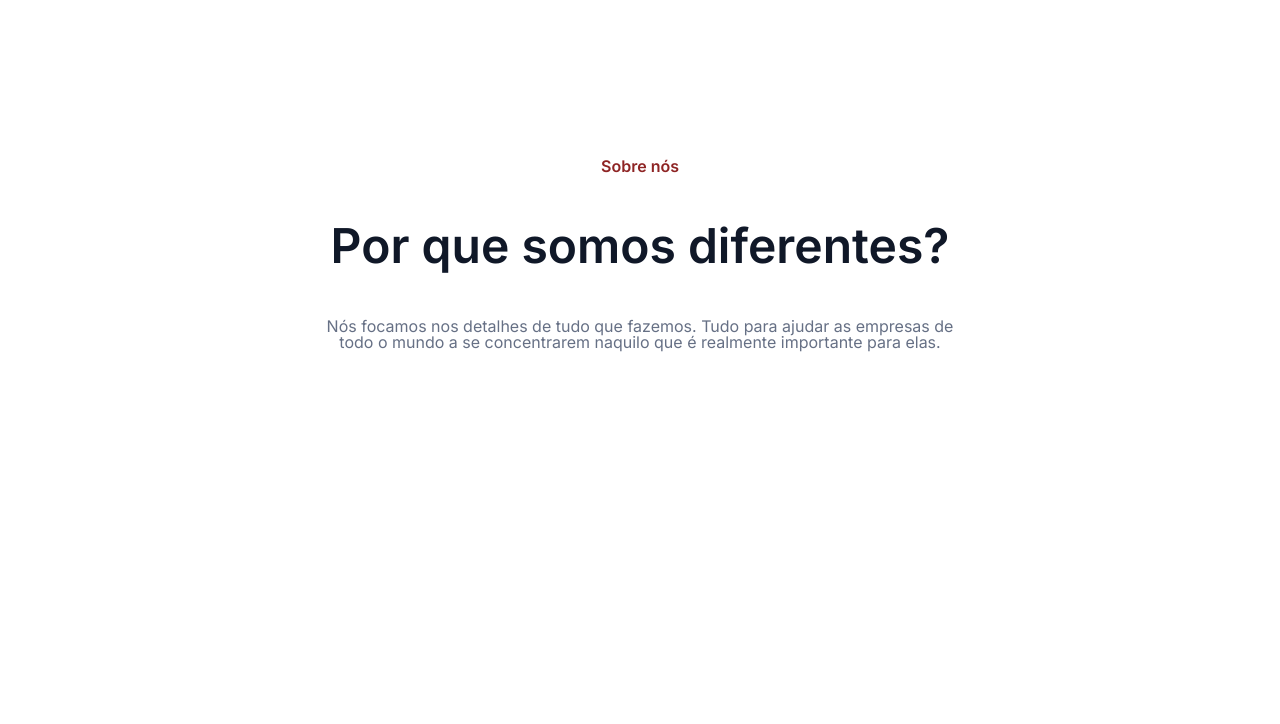
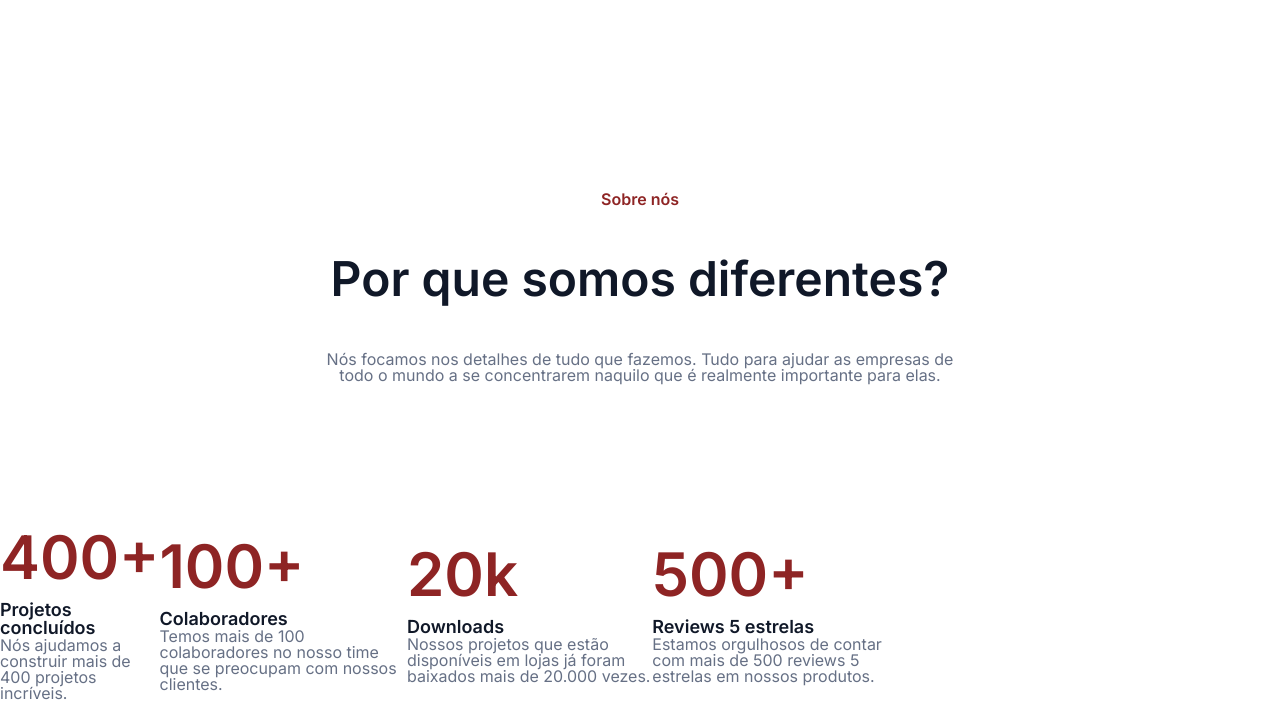
Before and after one commit to denisiorodrigues/contratacoes-lading-page, a plain HTML site: page index.html in a window 1280 px wide. Shown: the part 76-800 px from the top of the page. Drawn offline with Linux system fonts and the light colour scheme.

Commit message:
(metricas): estilizando os cards de metrica

```diff
--- /dev/null
+++ b/css/metricas.css
@@ -0,0 +1,18 @@
+.metricas__container {
+    display: flex;
+    width: 70%;
+    align-items: center;
+}
+
+.metricas__titulo {
+    font-weight: 600;
+    color: var(--cor-vinho);
+    font-size: 3.75em;
+}
+
+.metricas__subtitulo {
+    font-weight: 600;
+    color: var(--cor-cinza-escuro);
+    font-size: 1.125em;
+    padding-top: 0.75em;
+}
--- a/css/primeira-sessao.css
+++ b/css/primeira-sessao.css
@@ -4,7 +4,7 @@
     height: 430px;
     justify-content: center;
     align-items: center;
-    padding: 60px 0;
+    padding-top: 93px;
 }
 
 .primeira-sessao__titulo {
--- a/css/styles.css
+++ b/css/styles.css
@@ -1,5 +1,6 @@
 @import url("./cabecalho.css");
 @import url("./primeira-sessao.css");
+@import url("./metricas.css");
 
 :root {
     --cor-branca: #fff;
--- a/index.html
+++ b/index.html
@@ -34,5 +34,29 @@
         <h1 class="primeira-sessao__titulo">Por que somos diferentes?</h1>
         <p class="primeira-sessao__texto">Nós focamos nos detalhes de tudo que fazemos. Tudo para ajudar as empresas de todo o mundo a se concentrarem naquilo que é realmente importante para elas.</p>
     </section>
+    <section class="metricas">
+        <div class="metricas__container">
+            <div class="metricas__item">
+                <h2 class="metricas__titulo">400+</h2>
+                <h3 class="metricas__subtitulo">Projetos concluídos</h3>
+                <p class="metricas__texto">Nós ajudamos a construir mais de 400 projetos incríveis.</p>
+            </div>
+            <div class="metricas__item">
+                <h2 class="metricas__titulo">100+</h2>
+                <h3 class="metricas__subtitulo">Colaboradores</h3>
+                <p class="metricas__texto">Temos mais de 100 colaboradores no nosso time que se preocupam com nossos clientes.</p>
+            </div>
+            <div class="metricas__item">
+                <h2 class="metricas__titulo">20k</h2>
+                <h3 class="metricas__subtitulo">Downloads</h3>
+                <p class="metricas__texto">Nossos projetos que estão disponíveis em lojas já foram baixados mais de 20.000 vezes.</p>
+            </div>
+            <div class="metricas__item">
+                <h2 class="metricas__titulo">500+</h2>
+                <h3 class="metricas__subtitulo">Reviews 5 estrelas</h3>
+                <p class="metricas__texto">Estamos orgulhosos de contar com mais de 500 reviews 5 estrelas em nossos produtos.</p>
+            </div>
+        </div>
+    </section>
 </body>
 </html>
```
